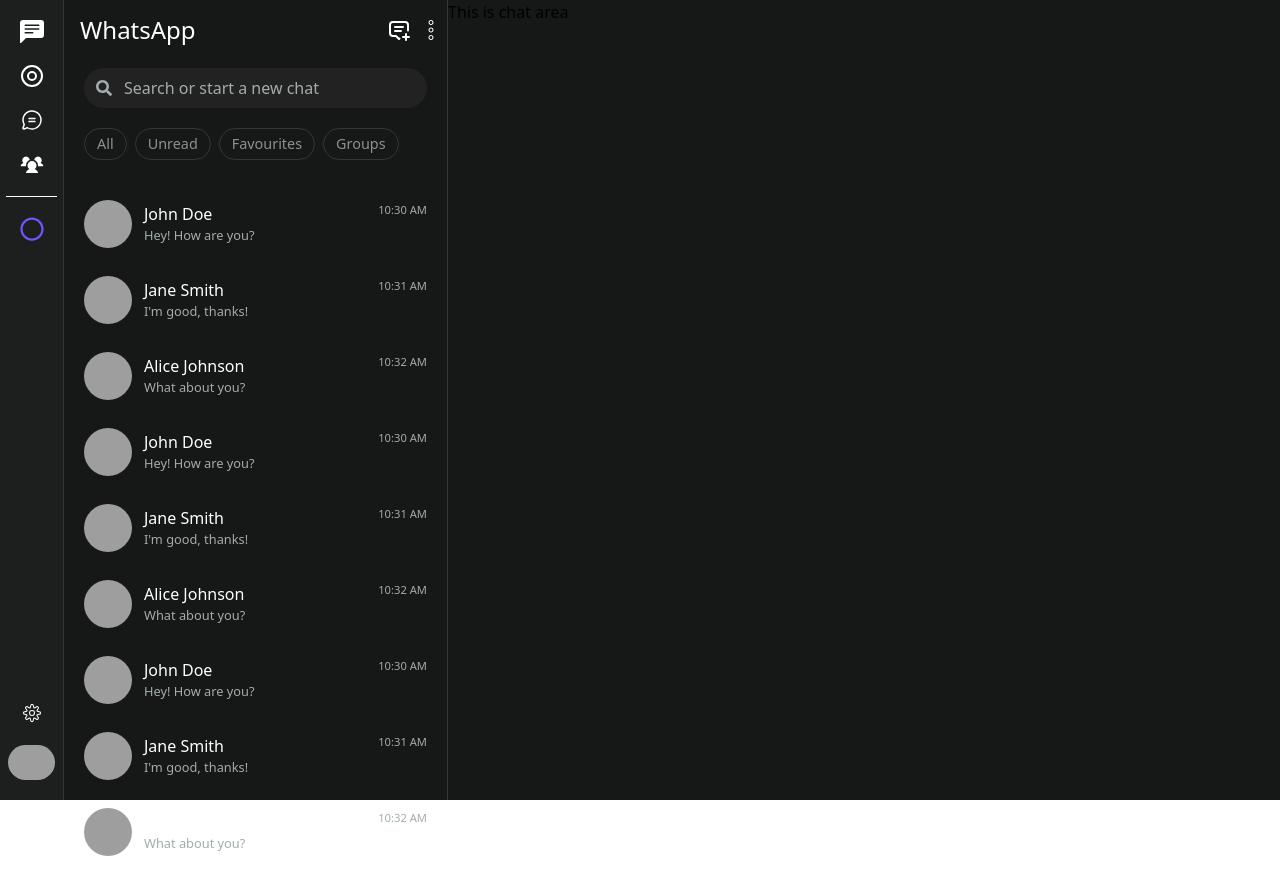
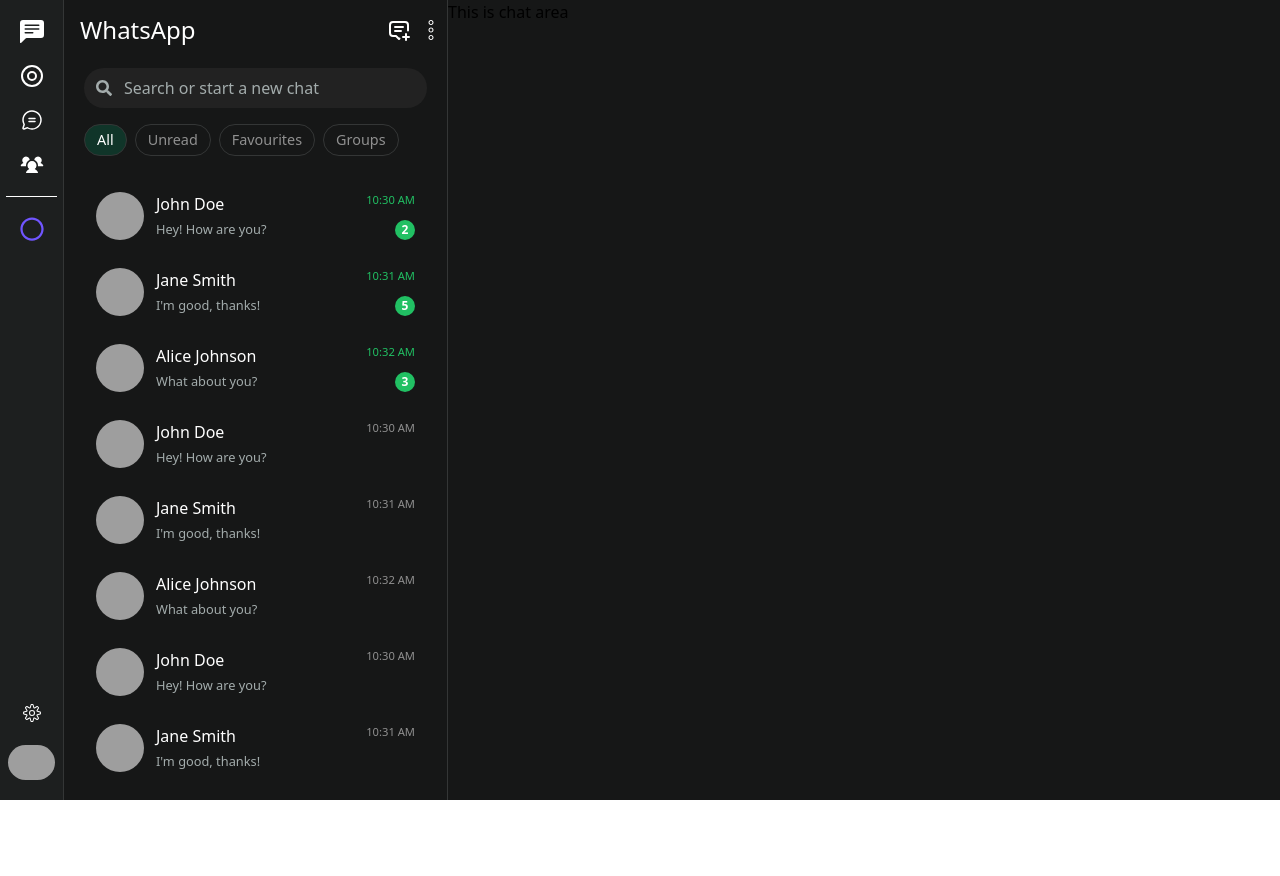
Before and after one commit to Ajay-Dev99/whatsapp_clone, a React (Vite) app: page /home in a window 1280 px wide. After the commit the page ends 800 px from the top, so only its background shows below. Built offline with nearby package versions, Linux system fonts and the light colour scheme; grey boxes are pictures that could not be loaded.

Commit message:
feat: Update ChatList component to include unread message count and chat selection functionality

```diff
--- a/src/components/ChatList.jsx
+++ b/src/components/ChatList.jsx
@@ -1,6 +1,7 @@
 import { TbMessage2Plus } from "react-icons/tb";
 import { CiMenuKebab } from "react-icons/ci";
 import { FaSearch } from "react-icons/fa";
+import { use, useState } from "react";
 
 const users = [
     {
@@ -8,59 +9,62 @@
         name: "John Doe",
         avatar: "https://png.pngtree.com/png-clipart/20230927/original/pngtree-man-avatar-image-for-profile-png-image_13001877.png",
         lastMessage: "Hey! How are you?",
-        lastSeen: "10:30 AM"
+        lastSeen: "10:30 AM",
+        unreadCount: 2
     },
     {
         id: 2,
         name: "Jane Smith",
         avatar: "https://png.pngtree.com/png-clipart/20230927/original/pngtree-man-avatar-image-for-profile-png-image_13001877.png",
         lastMessage: "I'm good, thanks!",
-        lastSeen: "10:31 AM"
+        lastSeen: "10:31 AM",
+        unreadCount: 5
     },
     {
         id: 3,
         name: "Alice Johnson",
         avatar: "https://png.pngtree.com/png-clipart/20230927/original/pngtree-man-avatar-image-for-profile-png-image_13001877.png",
         lastMessage: "What about you?",
-        lastSeen: "10:32 AM"
+        lastSeen: "10:32 AM",
+        unreadCount: 3
     },
     {
-        id: 1,
+        id: 4,
         name: "John Doe",
         avatar: "https://png.pngtree.com/png-clipart/20230927/original/pngtree-man-avatar-image-for-profile-png-image_13001877.png",
         lastMessage: "Hey! How are you?",
         lastSeen: "10:30 AM"
     },
     {
-        id: 2,
+        id: 5,
         name: "Jane Smith",
         avatar: "https://png.pngtree.com/png-clipart/20230927/original/pngtree-man-avatar-image-for-profile-png-image_13001877.png",
         lastMessage: "I'm good, thanks!",
         lastSeen: "10:31 AM"
     },
     {
-        id: 3,
+        id: 6,
         name: "Alice Johnson",
         avatar: "https://png.pngtree.com/png-clipart/20230927/original/pngtree-man-avatar-image-for-profile-png-image_13001877.png",
         lastMessage: "What about you?",
         lastSeen: "10:32 AM"
     },
     {
-        id: 1,
+        id: 7,
         name: "John Doe",
         avatar: "https://png.pngtree.com/png-clipart/20230927/original/pngtree-man-avatar-image-for-profile-png-image_13001877.png",
         lastMessage: "Hey! How are you?",
         lastSeen: "10:30 AM"
     },
     {
-        id: 2,
+        id: 8,
         name: "Jane Smith",
         avatar: "https://png.pngtree.com/png-clipart/20230927/original/pngtree-man-avatar-image-for-profile-png-image_13001877.png",
         lastMessage: "I'm good, thanks!",
         lastSeen: "10:31 AM"
     },
     {
-        id: 3,
+        id: 9,
         name: "Alice Johnson",
         avatar: "https://png.pngtree.com/png-clipart/20230927/original/pngtree-man-avatar-image-for-profile-png-image_13001877.png",
         lastMessage: "What about you?",
@@ -69,22 +73,32 @@
 ];
 
 function ChatList() {
+    const [selectedChat, setSelectedChat] = useState(null);
+    const [selectedInsight, setSelectedInsight] = useState('All');
+
+
+    const handleChatSelect = (user) => {
+        setSelectedChat(user.id);
+
+        users.forEach(u => {
+            if (u.id === user.id) {
+                u.unreadCount = 0;
+            }
+        })
+    }
+
     return (
-        <div className='flex flex-col  gap-5 py-3'>
-            <div className="flex justify-between">
+        <div className='flex flex-col h-screen py-3'>
+            {/* Header */}
+            <div className="flex justify-between mb-5">
                 <h1 className='text-white ms-4 text-[1.5rem] font-medium'>WhatsApp</h1>
                 <div className="flex gap-2 pe-1 items-center">
-                    <div>
-                        <TbMessage2Plus className='text-white text-[1.5rem]  cursor-pointer' />
-                    </div>
-                    <div>
-                        <CiMenuKebab className='text-white text-[1.5rem]  cursor-pointer' />
-                    </div>
+                    <TbMessage2Plus className='text-white text-[1.5rem] cursor-pointer' />
+                    <CiMenuKebab className='text-white text-[1.5rem] cursor-pointer' />
                 </div>
-                {/* search bar */}
-
             </div>
-            <div className="px-5">
+            {/* Search Bar */}
+            <div className="px-5 mb-4">
                 <div className="relative w-full">
                     <span className="absolute left-3 top-1/2 -translate-y-1/2 text-[#a3acac]">
                         <FaSearch />
@@ -96,43 +110,40 @@
                     />
                 </div>
             </div>
-            {/* insights */}
-            <div className="flex gap-2 px-5">
-                <button className="text-[#909090] text-[0.9rem] px-3 py-1 border border-[#343636] rounded-full ">
-                    <span>All</span>
-                </button>
-                <button className="text-[#909090] text-[0.9rem] px-3 py-1 border border-[#343636] rounded-full ">
-                    <span>Unread</span>
-                </button>
-                <button className="text-[#909090] text-[0.9rem] px-3 py-1 border border-[#343636] rounded-full ">
-                    <span>Favourites</span>
-                </button>
-                <button className="text-[#909090] text-[0.9rem] px-3 py-1 border border-[#343636] rounded-full ">
-                    <span>Groups</span>
-                </button>
+            {/* Insights */}
+            <div className="flex gap-2 px-5 mb-4">
+                {['All', 'Unread', 'Favourites', 'Groups'].map(insight => (
+                    <button
+                        key={insight}
+                        className={`text-[0.9rem] px-3 py-1 border border-[#343636] rounded-full transition-colors duration-150 ${selectedInsight === insight ? 'bg-[#103529] text-white' : 'bg-transparent text-[#909090]'}`}
+                        onClick={() => setSelectedInsight(insight)}
+                    >
+                        <span>{insight}</span>
+                    </button>
+                ))}
             </div>
-
-
-
-            {/* chat list */}
-            <div className="flex flex-col gap-3 mt-3 overflow-y-auto">
-                {/* chat item */}
+            {/* Chat List */}
+            <div className="flex-1 flex flex-col gap-3 overflow-y-auto mt-3 hide-scrollbar px-3">
                 {users.map(user => (
-                    < div className="flex items-center gap-3 px-5 cursor-pointer hover:bg-[#222] py-2" >
+                    <div key={user.id + user.lastSeen} className="flex items-center gap-3 px-5 cursor-pointer hover:bg-[#222] py-2 rounded-md" onClick={() => handleChatSelect(user)} style={{ backgroundColor: selectedChat === user.id ? '#222' : 'transparent' }}>
                         <div className="w-12 h-12 rounded-full">
                             <img src={user.avatar} alt="" className='w-full h-full rounded-full' />
                         </div>
                         <div className="flex-1">
                             <div className="flex justify-between">
                                 <h1 className='text-white text-[1rem] font-medium'>{user.name}</h1>
-                                <span className='text-[#a3acac] text-[0.7rem]'>{user.lastSeen} </span>
+                                <span className={`${user.unreadCount > 0 ? 'text-[#21c063]' : 'text-[#909090]'} text-[0.7rem]`}>{user.lastSeen} </span>
                             </div>
-                            <p className='text-[#a3acac] text-[0.8rem]'>{user.lastMessage}</p>
+
+                            <div className="flex items-center justify-between mt-1">
+                                <p className='text-[#a3acac] text-[0.8rem] m-0'>{user.lastMessage}</p>
+                                {user.unreadCount > 0 && <span className="w-5 h-5 flex items-center justify-center rounded-full bg-[#21c063] text-white text-xs font-semibold ml-2">{user.unreadCount}</span>}
+                            </div>
                         </div>
                     </div>
                 ))}
             </div>
-        </div >
+        </div>
     )
 }
 
--- a/src/index.css
+++ b/src/index.css
@@ -1 +1,12 @@
 @import "tailwindcss";
+
+
+
+.hide-scrollbar {
+    scrollbar-width: none;
+    -ms-overflow-style: none;
+}
+
+.hide-scrollbar::-webkit-scrollbar {
+    display: none;
+}
--- a/src/pages/LandingPage.jsx
+++ b/src/pages/LandingPage.jsx
@@ -10,7 +10,7 @@
             </div>
             <h1 className='text-white text-[1.5rem]'>Welcome to the WhatsApp</h1>
             <p className='text-[#909090] text-[1rem]'>A simple , reliable , and private way to  use WhatsApp on your computer</p>
-            <button className='bg-[#1daa61] px-[3rem] py-1 rounded-sm text-sm my-3 cursor-pointer' onClick={() => navigate("/home")}>Get Started</button>
+            <button className='bg-[#1daa61] px-[3rem] py-1 rounded-sm text-sm my-3 cursor-pointer' >Get Started</button>
             <p className='text-[#909090] text-[1rem]'>Version 2.2535.3.0</p>
         </div>
     )
```
